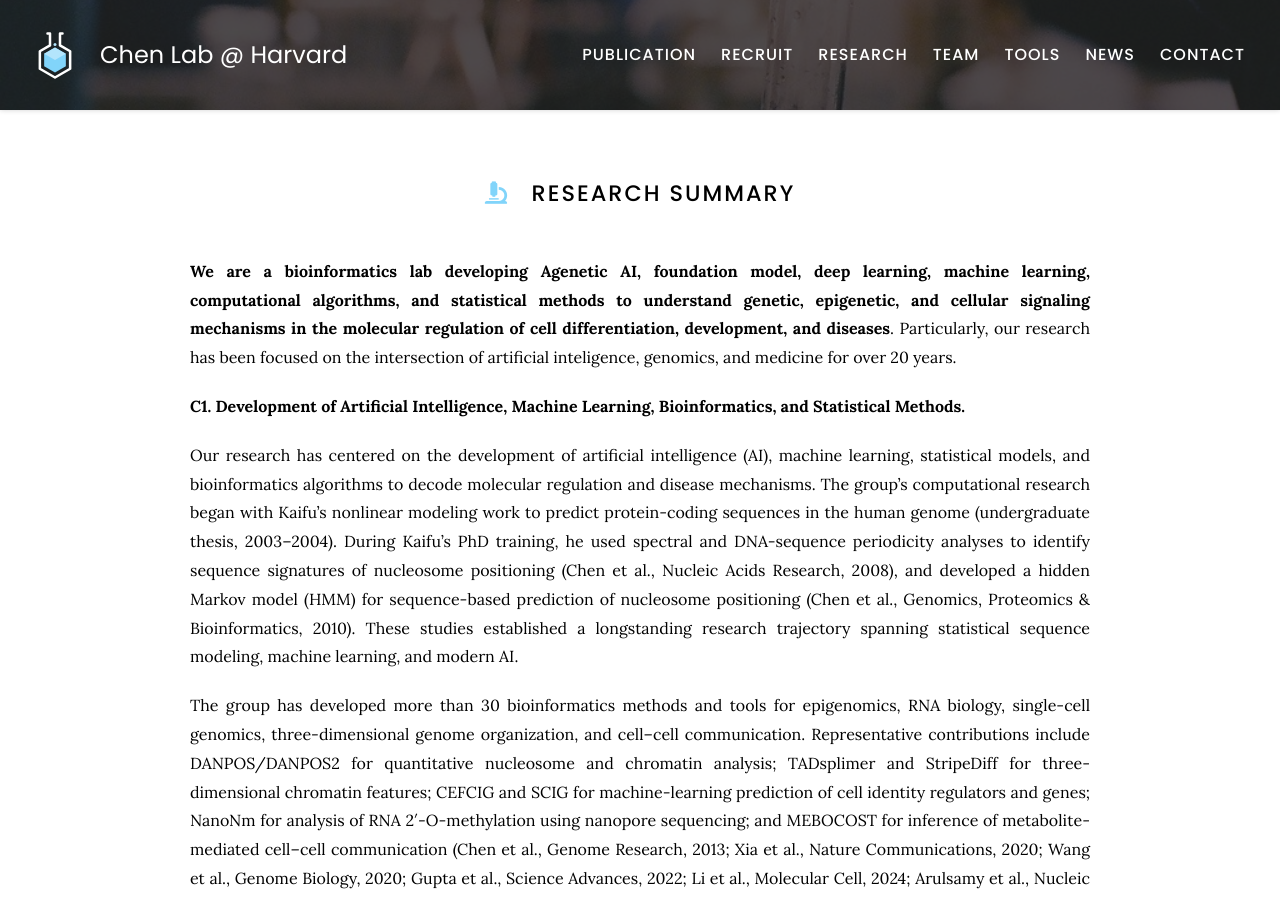
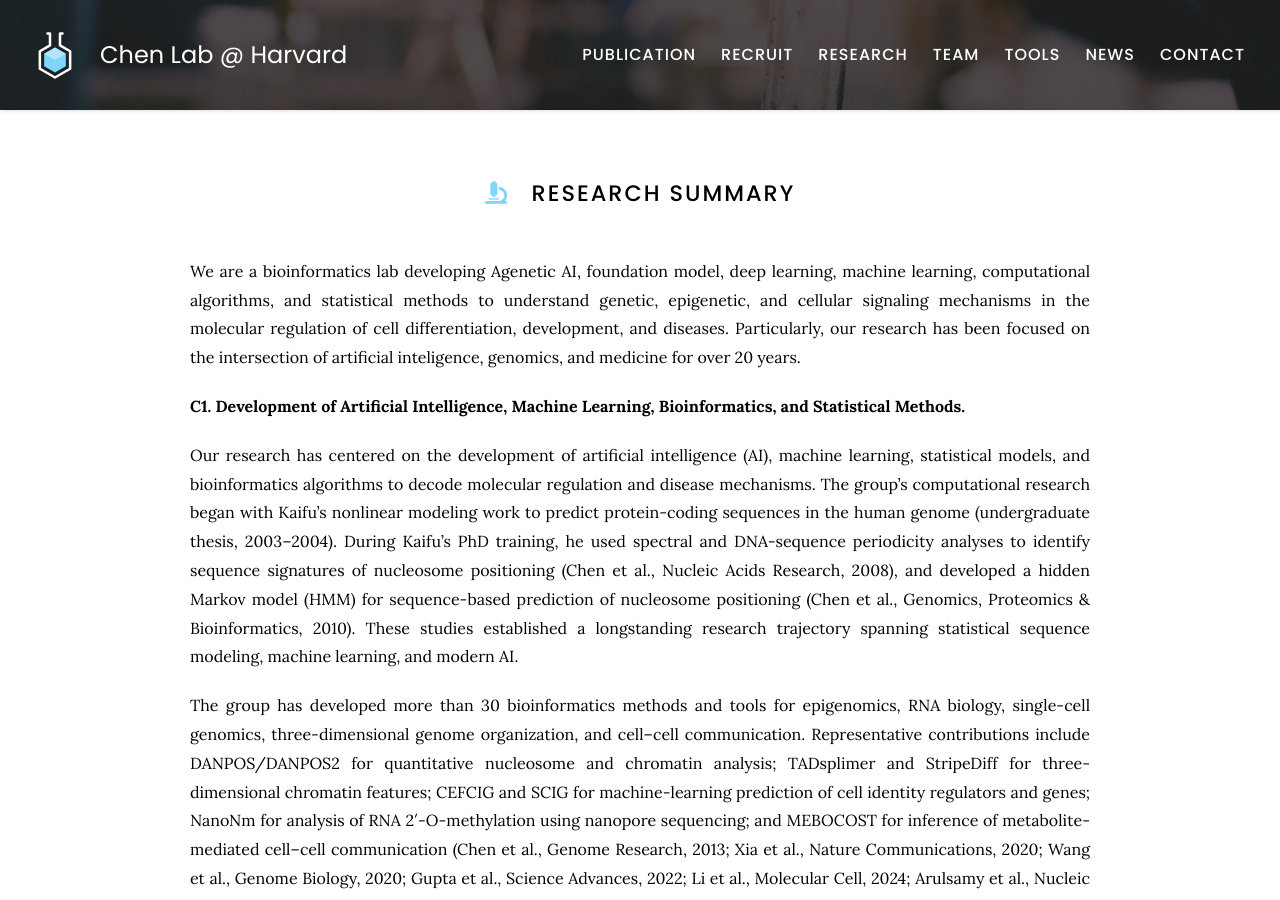
Before and after one commit to kaifuchenlab/kaifuchenlab.github.io, a Jekyll site: the page built from 1.research/index.md, in a window 1280 px wide and 900 px high. Built offline with Jekyll 4.4.1, drawn with Linux system fonts in a browser that asks for light colours.

```diff
--- a/1.research/index.md
+++ b/1.research/index.md
@@ -7,7 +7,7 @@ nav:
 
 # <i class="fas fa-microscope"></i>Research Summary
 
-**We are a bioinformatics lab developing Agenetic AI, foundation model, deep learning, machine learning, computational algorithms, and statistical methods to understand genetic, epigenetic, and cellular signaling mechanisms in the molecular regulation of cell differentiation, development, and diseases**. Particularly, our research has been focused on the intersection of artificial inteligence, genomics, and medicine for over 20 years.
+We are a bioinformatics lab developing Agenetic AI, foundation model, deep learning, machine learning, computational algorithms, and statistical methods to understand genetic, epigenetic, and cellular signaling mechanisms in the molecular regulation of cell differentiation, development, and diseases. Particularly, our research has been focused on the intersection of artificial inteligence, genomics, and medicine for over 20 years.
 
 **C1. Development of Artificial Intelligence, Machine Learning, Bioinformatics, and Statistical Methods.**
 
```
